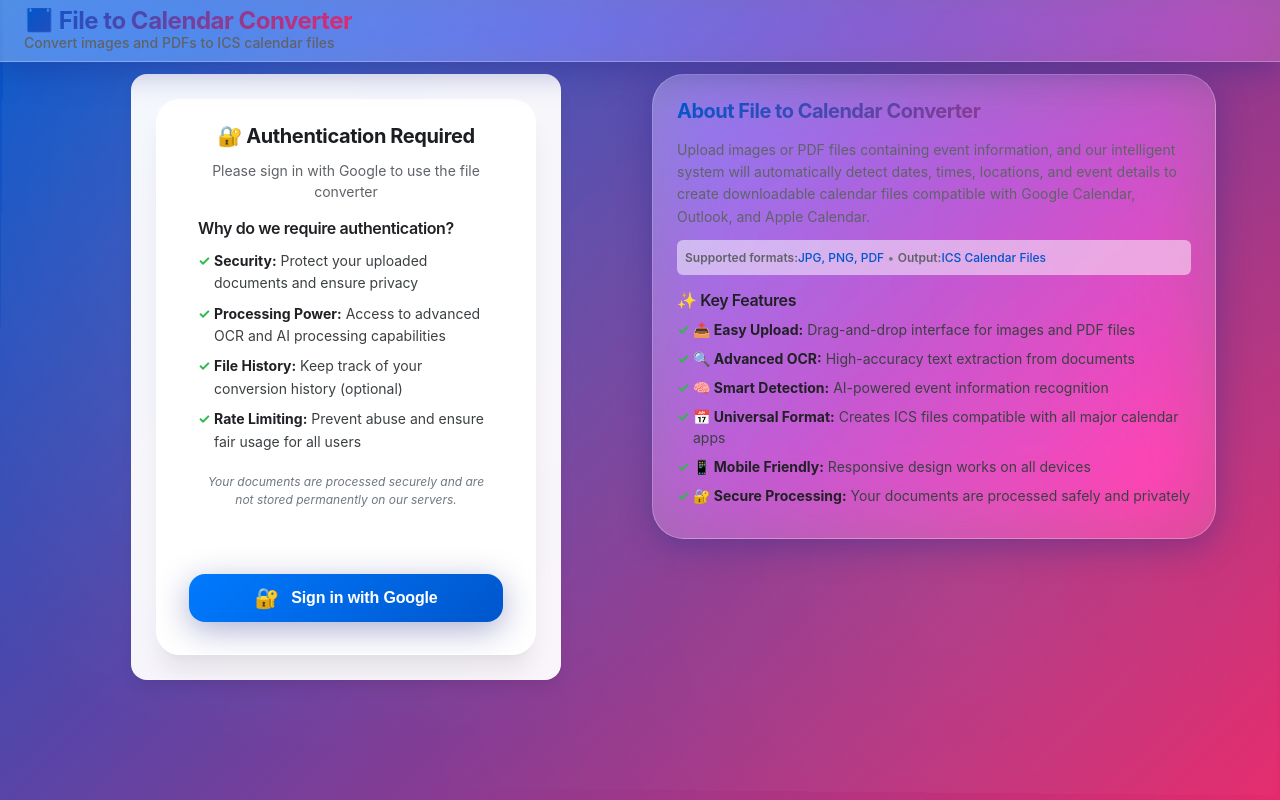
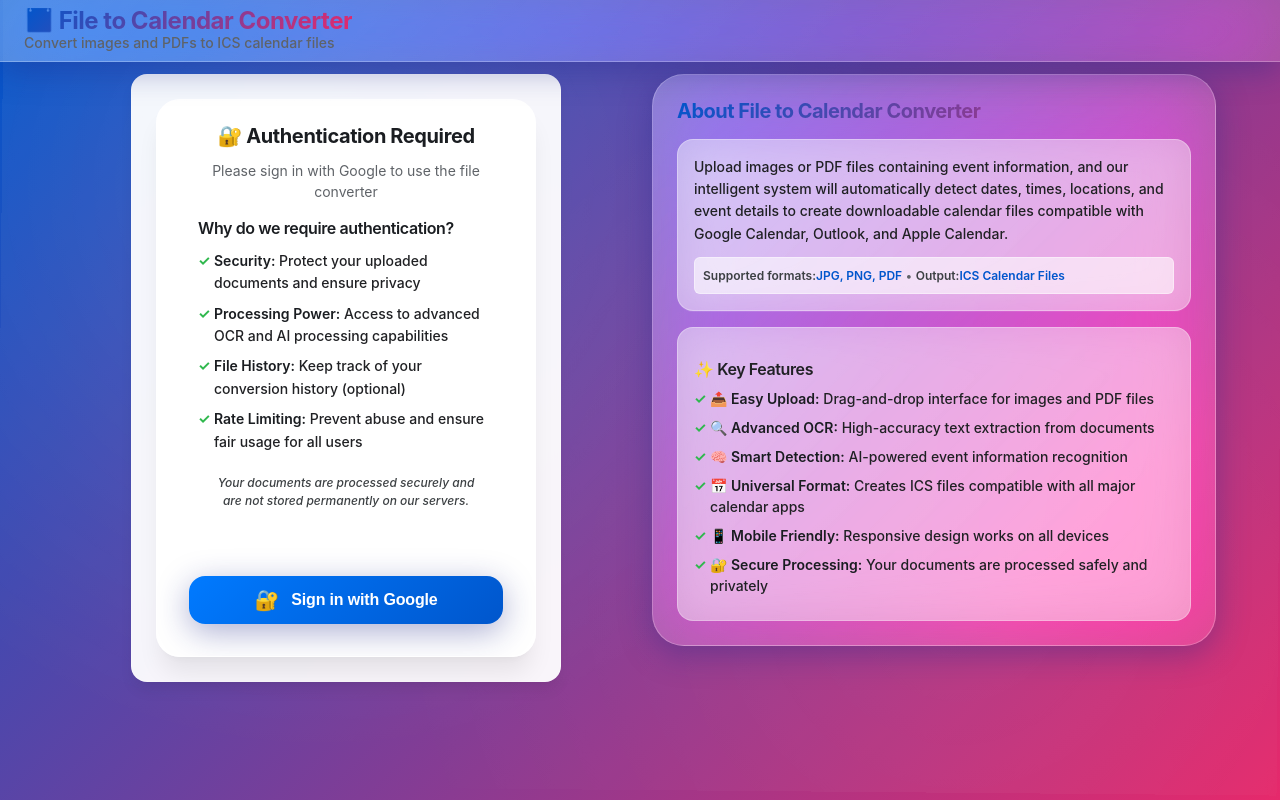
Before and after one commit to m-idriss/converter, an Angular app: page / in a window 1280 px wide. Built offline with nearby package versions, Linux system fonts and the light colour scheme.

Commit message:
Add glass backgrounds to text content zones for enhanced readability and visual hierarchy
Co-authored-by: m-idriss <44480885+m-idriss@users.noreply.github.com>

```diff
--- a/src/app/app.scss
+++ b/src/app/app.scss
@@ -938,29 +938,37 @@
 }
 
 .description-content {
+  background: rgba(255, 255, 255, 0.4);
+  backdrop-filter: blur(20px);
+  -webkit-backdrop-filter: blur(20px);
+  border: 1px solid rgba(255, 255, 255, 0.3);
+  border-radius: var(--radius-lg);
+  padding: var(--space-4);
   margin-bottom: var(--space-4);
 
   .process-description {
-    color: var(--gray-600);
+    color: var(--gray-800);
     font-size: var(--text-sm);
     line-height: 1.6;
     margin: 0 0 var(--space-3) 0;
+    font-weight: 500;
   }
 
   .supported-formats {
     font-size: var(--text-xs);
-    color: var(--gray-500);
+    color: var(--gray-600);
     padding: var(--space-2);
-    background: rgba(255, 255, 255, 0.5);
+    background: rgba(255, 255, 255, 0.6);
     border-radius: var(--radius-sm);
+    border: 1px solid rgba(255, 255, 255, 0.4);
 
     .format-label, .output-label {
       font-weight: 600;
-      color: var(--gray-600);
+      color: var(--gray-700);
     }
 
     .formats, .output {
-      font-weight: 500;
+      font-weight: 600;
       color: var(--primary-600);
     }
   }
@@ -1009,6 +1017,16 @@
   }
 }
 
+.features-list {
+  background: rgba(255, 255, 255, 0.4);
+  backdrop-filter: blur(20px);
+  -webkit-backdrop-filter: blur(20px);
+  border: 1px solid rgba(255, 255, 255, 0.3);
+  border-radius: var(--radius-lg);
+  padding: var(--space-4);
+  margin-top: var(--space-4);
+}
+
 .features-list ul {
   list-style: none;
   padding: 0;
@@ -1017,10 +1035,11 @@
   li {
     margin: var(--space-2) 0;
     font-size: var(--text-sm);
-    color: var(--gray-700);
+    color: var(--gray-800);
     padding-left: var(--space-4);
     position: relative;
     line-height: 1.5;
+    font-weight: 500;
 
     &::before {
       content: '✓';
@@ -1031,7 +1050,8 @@
     }
 
     strong {
-      color: var(--gray-800);
+      color: var(--gray-900);
+      font-weight: 600;
     }
   }
 }
@@ -1061,17 +1081,19 @@
 
   .why-auth {
     text-align: left;
-    background: rgba(255, 255, 255, 0.7);
+    background: rgba(255, 255, 255, 0.4);
+    backdrop-filter: blur(20px);
+    -webkit-backdrop-filter: blur(20px);
+    border: 1px solid rgba(255, 255, 255, 0.3);
+    border-radius: var(--radius-lg);
     padding: var(--space-4);
-    border-radius: var(--radius-base);
-    border: 1px solid rgba(255, 255, 255, 0.3);
     margin-bottom: var(--space-4);
 
     h3 {
       margin: 0 0 var(--space-3) 0;
       font-size: var(--text-base);
       font-weight: 600;
-      color: var(--gray-800);
+      color: var(--gray-900);
     }
 
     .auth-benefits {
@@ -1082,9 +1104,10 @@
       li {
         margin: var(--space-2) 0;
         font-size: var(--text-sm);
-        color: var(--gray-700);
+        color: var(--gray-800);
         padding-left: var(--space-4);
         position: relative;
+        font-weight: 500;
 
         &::before {
           content: '✓';
@@ -1095,19 +1118,22 @@
         }
 
         strong {
-          color: var(--gray-800);
+          color: var(--gray-900);
+          font-weight: 600;
         }
       }
     }
 
     .privacy-note {
       font-size: var(--text-xs);
-      color: var(--gray-500);
+      color: var(--gray-700);
       margin: 0;
       text-align: center;
       padding: var(--space-2);
-      background: rgba(255, 255, 255, 0.5);
+      background: rgba(255, 255, 255, 0.6);
       border-radius: var(--radius-sm);
+      border: 1px solid rgba(255, 255, 255, 0.4);
+      font-weight: 500;
     }
   }
 }
@@ -1124,10 +1150,12 @@
   }
 
   .troubleshooting, .example-formats {
-    background: rgba(255, 255, 255, 0.7);
+    background: rgba(255, 255, 255, 0.4);
+    backdrop-filter: blur(20px);
+    -webkit-backdrop-filter: blur(20px);
+    border: 1px solid rgba(255, 255, 255, 0.3);
+    border-radius: var(--radius-lg);
     padding: var(--space-4);
-    border-radius: var(--radius-base);
-    border: 1px solid rgba(255, 255, 255, 0.3);
     margin: var(--space-3) 0;
 
     h3 {
```
